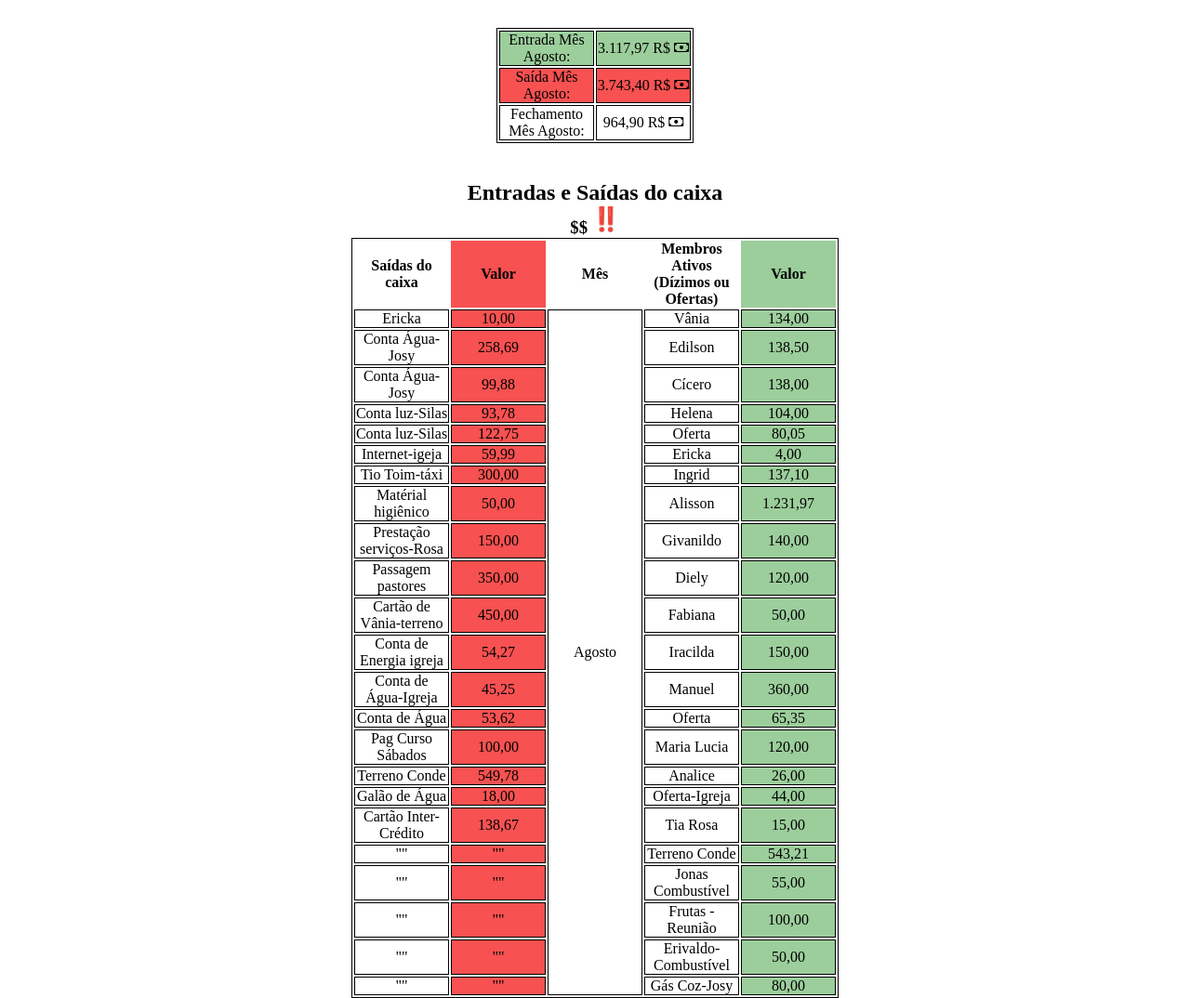
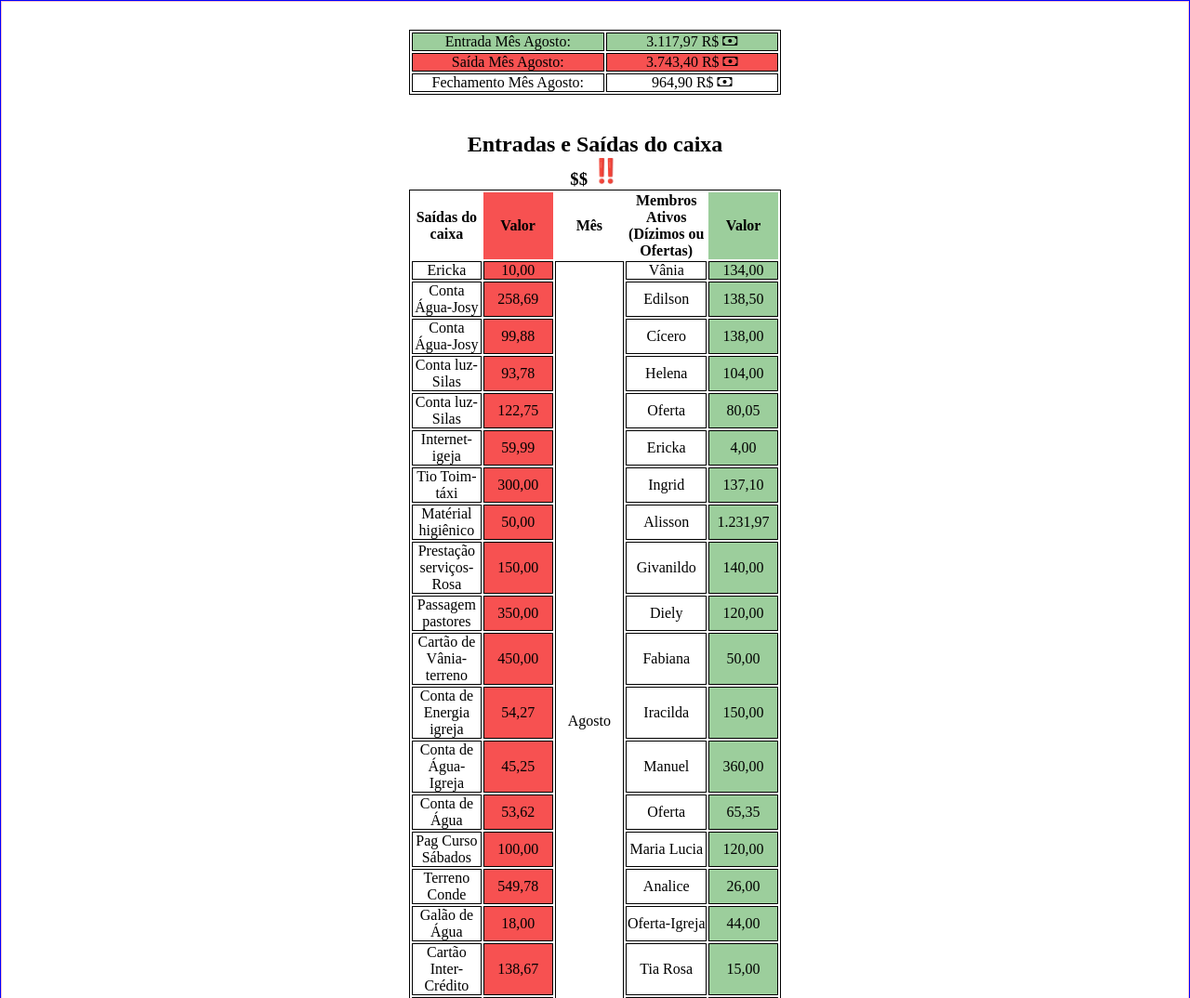
Before and after one commit to Edyylson/agosto01, a plain HTML site: page index.html in a window 1280 px wide. Shown: the top 1074 px of the page at 93% size. Drawn offline with nearby package versions, Linux system fonts and the light colour scheme.

Commit message:
salvando

```diff
--- a/style.css
+++ b/style.css
@@ -7,11 +7,22 @@
   padding: 0px;
 }
 
+body {
+  border: 1px solid blue;
+
+}
+
+
+article {
+  border: 1px solid pink;
+}
+
 
 
 table {
   border: 1px solid black;
   margin: auto;
+  min-width: 400px;
 
 }
 
@@ -27,7 +38,7 @@ table.dados {
 td {
   border: 1px solid #000000;
   text-align: center;
-  width: 100px;
+  width: 70px;
 }
 
 
```
